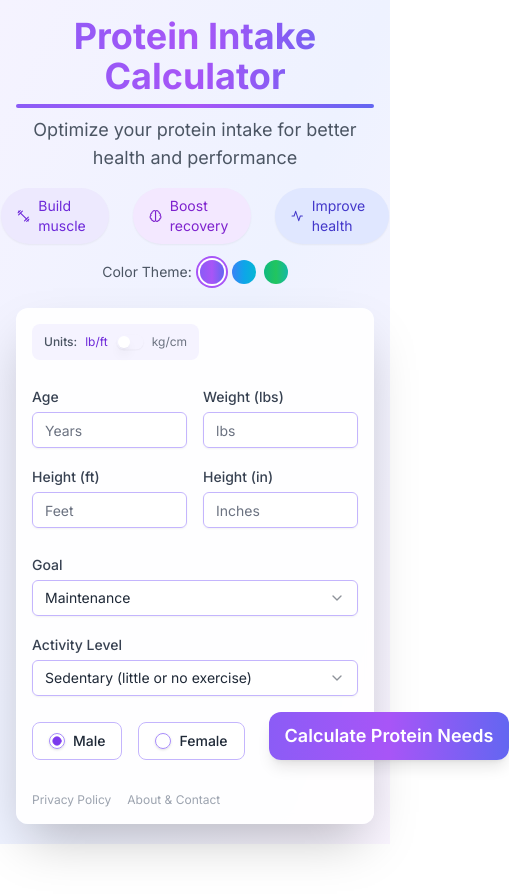
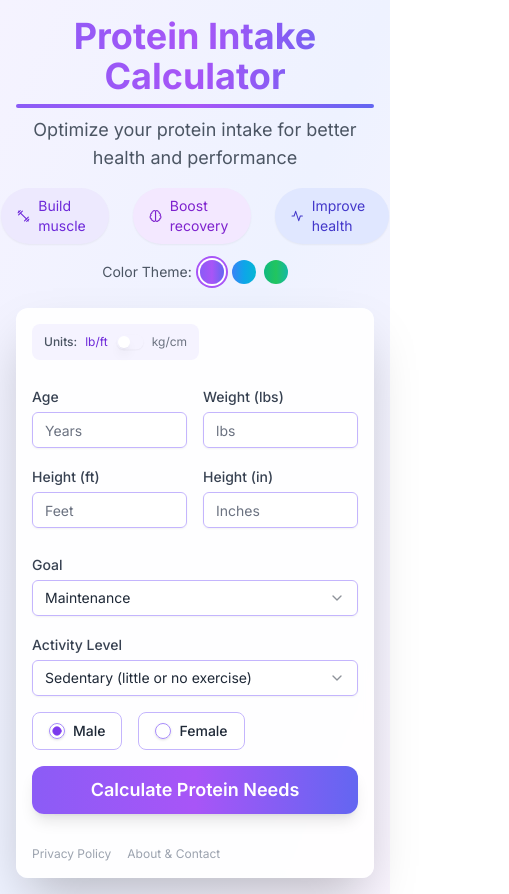
Before and after one commit to Paulsum1985/protein-calculator, a Next.js app: page / in a window 390 px wide. Shown: the whole page, 509 px wide, since content can reach past the window. Before the commit the page ends 844 px from the top, so only its background shows below. Built offline with nearby package versions, Linux system fonts and the light colour scheme.

Commit message:
fix mobile layout

```diff
--- a/src/app/page.tsx
+++ b/src/app/page.tsx
@@ -310,8 +310,8 @@ return (
 </div>
 
 {/* Sex and Calculate Button Row */}
-<div className="flex gap-6 items-end mt-4">
-  <div>
+<div className="flex flex-col md:flex-row gap-4 md:gap-6 items-start md:items-end mt-4">
+  <div className="w-full md:w-auto">
     <RadioGroup
       value={formData.sex}
       onValueChange={(value) => setFormData({...formData, sex: value})}
@@ -328,7 +328,7 @@ return (
 
   <Button
     onClick={calculateProtein}
-    className={"flex-1 bg-gradient-to-r " + themes[safeTheme].button + " text-white py-6 rounded-xl text-lg font-semibold shadow-lg hover:shadow-xl transition-all duration-300 hover:scale-[1.02]"}
+    className={"w-full bg-gradient-to-r " + themes[safeTheme].button + " text-white py-6 rounded-xl text-lg font-semibold shadow-lg hover:shadow-xl transition-all duration-300 hover:scale-[1.02]"}
   >
     Calculate Protein Needs
   </Button>
```
